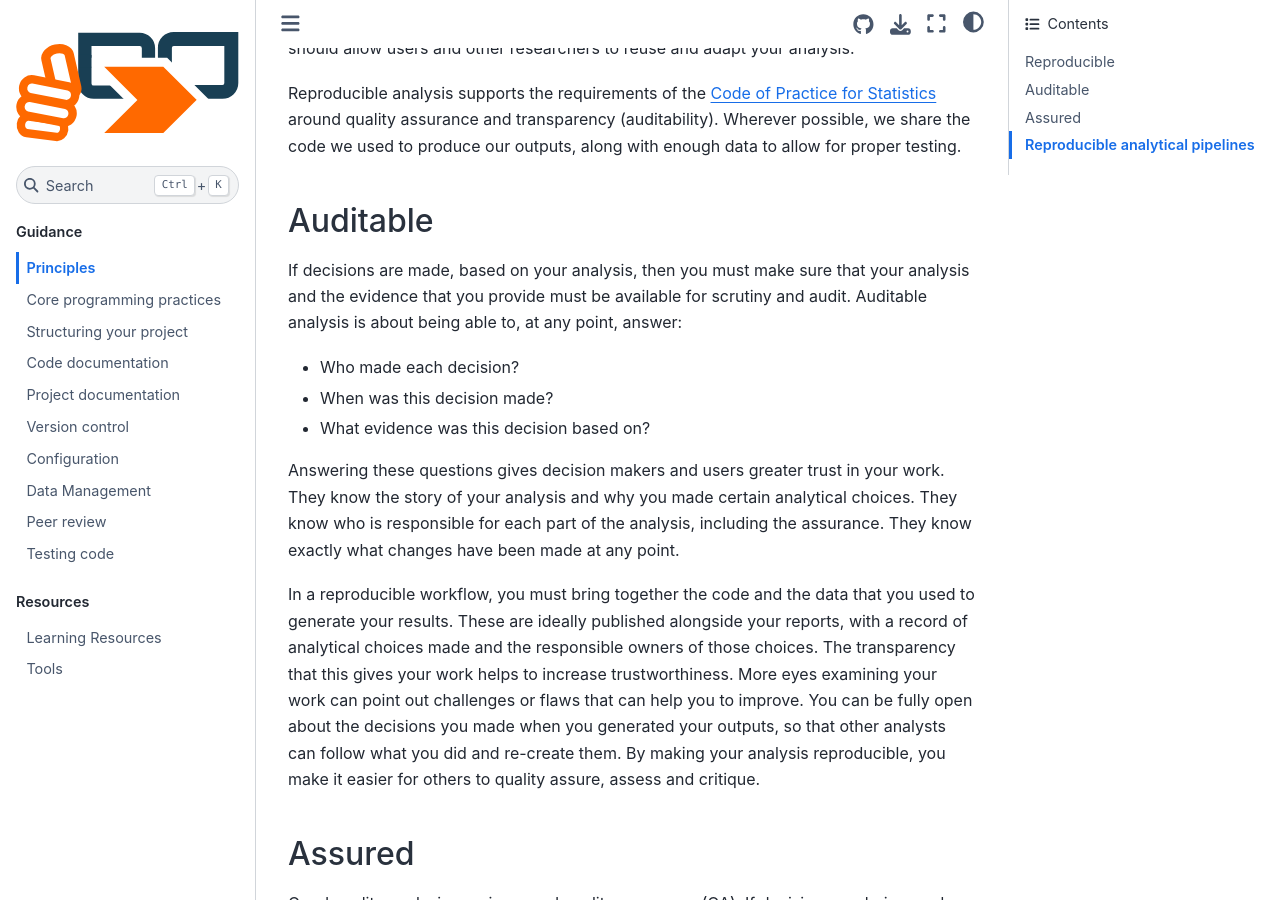
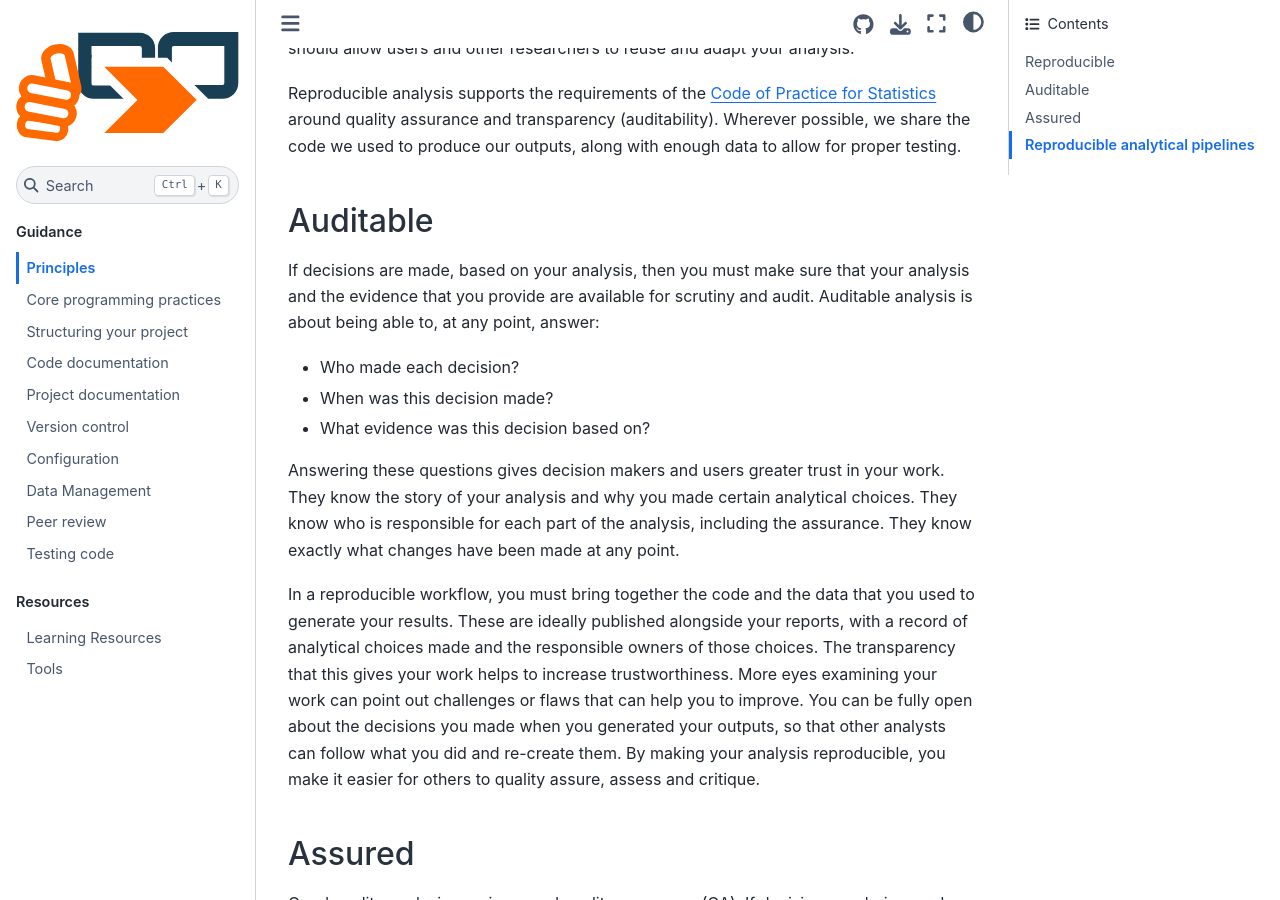
Before and after one commit to best-practice-and-impact/qa-of-code-guidance, a Jupyter Book: the page built from book/principles.md, in a window 1280 px wide and 900 px high, scrolled down 1529 px. Built offline with Jupyter Book 1.0.4 settings and Sphinx 7.4.7 and the Sphinx Book theme 1.1.4, drawn with Linux system fonts in a browser that asks for light colours.

Commit message:
Update book/principles.md
Co-authored-by: David Foster <31405412+foster999@users.noreply.github.com>

```diff
--- a/book/principles.md
+++ b/book/principles.md
@@ -58,7 +58,7 @@ Wherever possible, we share the code we used to produce our outputs, along with
 
 ## Auditable
 
-If decisions are made, based on your analysis, then you must make sure that your analysis and the evidence that you provide must be available for scrutiny and audit.
+If decisions are made, based on your analysis, then you must make sure that your analysis and the evidence that you provide are available for scrutiny and audit.
 Auditable analysis is about being able to, at any point, answer:
 
 * Who made each decision?
```
